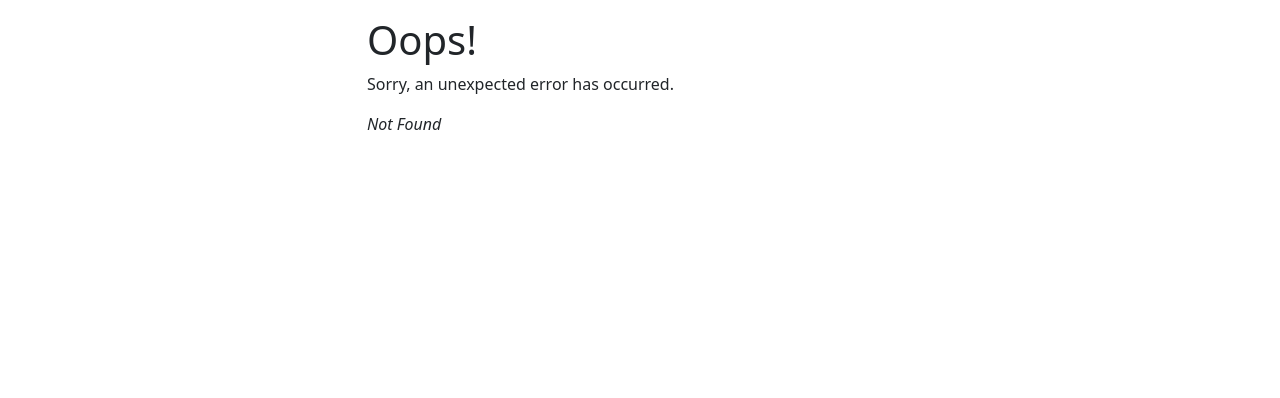
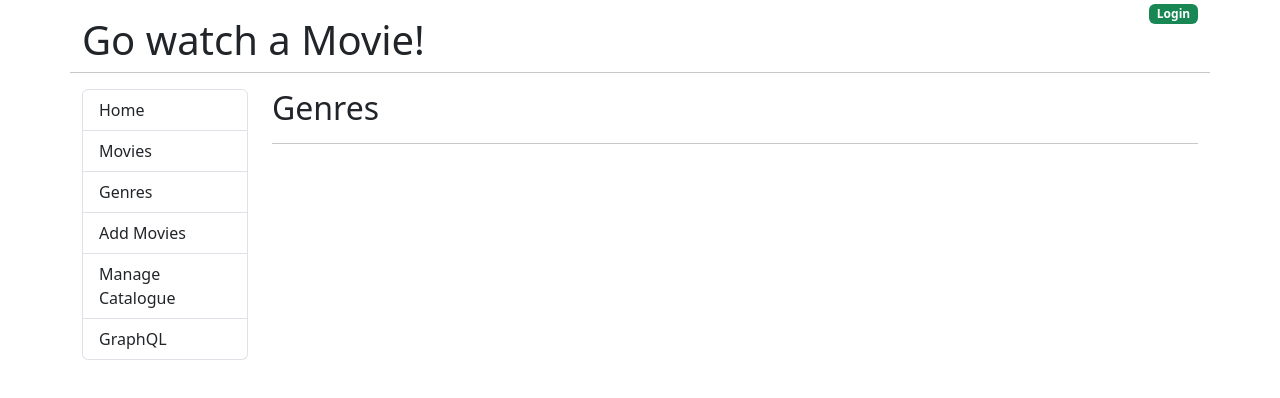
Before and after one commit to Louis-Gil/playground, a React (Create React App) app in the folder go_guide/movie/movies-front/: page /genres in a window 1280 px wide. Before the commit this address had no page. Shown: the top 398 px of the page. Built offline with nearby package versions, Linux system fonts and the light colour scheme.

Commit message:
feat : Add components initial

```diff
--- a/go_guide/movie/movies-front/src/App.js
+++ b/go_guide/movie/movies-front/src/App.js
@@ -31,7 +31,7 @@
               <Link to="/admin/movie/0" className="list-group-item list-group-item-action">
 								Add Movies
 							</Link>
-              <Link to="/admin" className="list-group-item list-group-item-action">
+              <Link to="/manage-catalog" className="list-group-item list-group-item-action">
 								Manage Catalogue
 							</Link>
               <Link to="/graphql" className="list-group-item list-group-item-action">
--- /dev/null
+++ b/go_guide/movie/movies-front/src/components/EditMovie.js
@@ -0,0 +1,10 @@
+const EditMovie = () => {
+	return (
+		<div>
+			<h2>Edit Movie</h2>
+			<hr />
+		</div>
+	);
+};
+
+export default EditMovie;
--- /dev/null
+++ b/go_guide/movie/movies-front/src/components/Genres.js
@@ -0,0 +1,10 @@
+const Genres = () => {
+	return (
+		<div>
+			<h2>Genres</h2>
+			<hr />
+		</div>
+	);
+};
+
+export default Genres;
--- /dev/null
+++ b/go_guide/movie/movies-front/src/components/GraphQL.js
@@ -0,0 +1,10 @@
+const GraphQL = () => {
+	return (
+		<div>
+			<h2>GraphQL</h2>
+			<hr />
+		</div>
+	);
+};
+
+export default GraphQL;
--- a/go_guide/movie/movies-front/src/components/Home.js
+++ b/go_guide/movie/movies-front/src/components/Home.js
@@ -1,3 +1,4 @@
+import { Link } from 'react-router-dom';
 import Ticket from '../images/movie_tickets.jpg';
 
 const Home = () => {
@@ -6,7 +7,9 @@
 			<div className="text-center">
 				<h2>Find a movie to watch tonight!</h2>
 				<hr />
-				<img src={Ticket} alt="Movie Ticket" />
+				<Link to="/movies">
+					<img src={Ticket} alt="Movie Ticket" />
+				</Link>
 			</div>
 		</>
 	);
--- /dev/null
+++ b/go_guide/movie/movies-front/src/components/Login.js
@@ -0,0 +1,10 @@
+const Login = () => {
+	return (
+		<div>
+			<h2>Login</h2>
+			<hr />
+		</div>
+	);
+};
+
+export default Login;
--- /dev/null
+++ b/go_guide/movie/movies-front/src/components/ManageCatalog.js
@@ -0,0 +1,10 @@
+const ManageCatalog = () => {
+	return (
+		<div>
+			<h2>Manage Catalog</h2>
+			<hr />
+		</div>
+	);
+};
+
+export default ManageCatalog;
--- a/go_guide/movie/movies-front/src/components/Movies.js
+++ b/go_guide/movie/movies-front/src/components/Movies.js
@@ -1,11 +1,9 @@
 const Movies = () => {
 	return (
-		<>
-			<div className="text-center">
-				<h2>Movies</h2>
-				<hr />
-			</div>
-		</>
+		<div>
+			<h2>Movies</h2>
+			<hr />
+		</div>
 	);
 };
 
```
Also changed, not shown: go_guide/movie/movies-front/src/components/Movie.js (added, +10 -0 lines), go_guide/movie/movies-front/src/index.js (+25 -0 lines).
